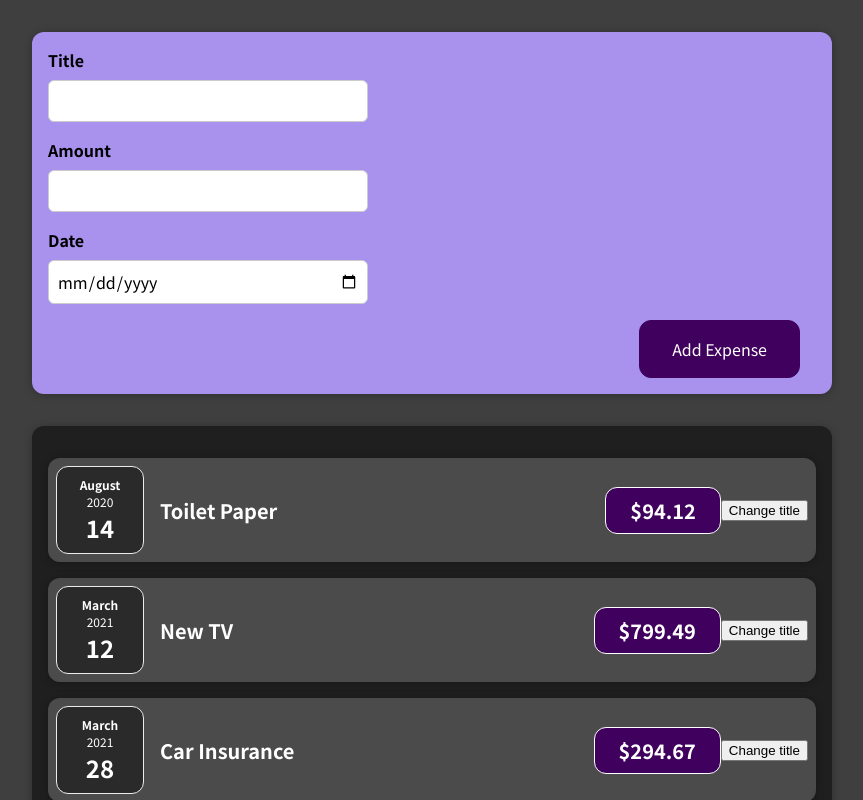
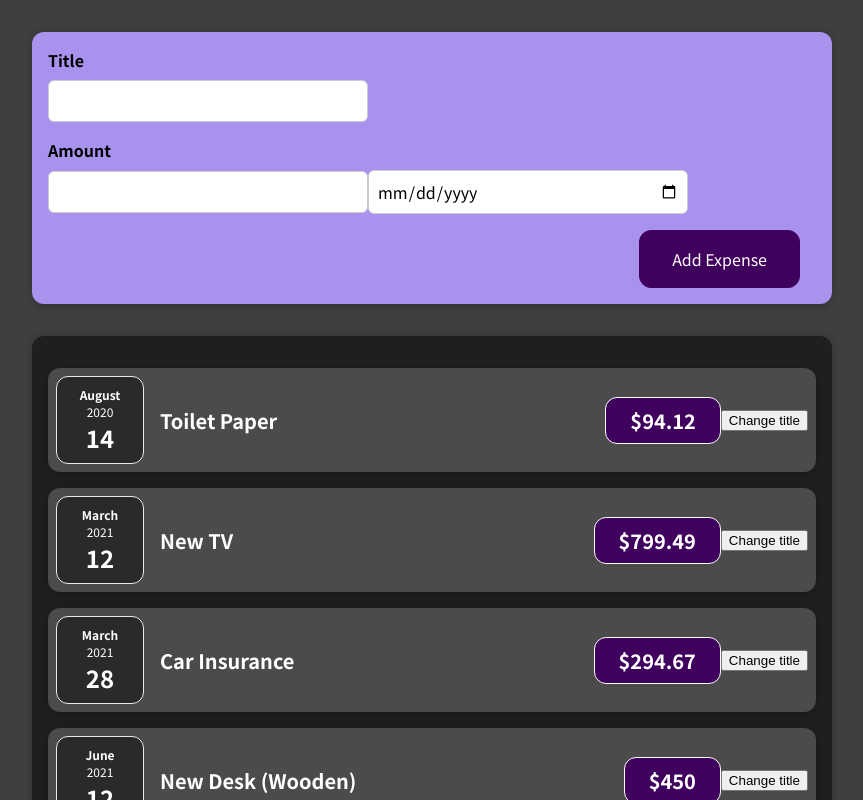
Before and after one commit to romanlesnoy/expenses-tracker-react, a React (Create React App) app in the folder 01-starting-setup/: page / in a window 1280 px wide. Shown: the top 800 px of the page, without its empty margins (208-1071 px from the left). Built offline with nearby package versions, Linux system fonts and the light colour scheme.

Commit message:
Lift the NewExpense data up to the App component

```diff
--- a/01-starting-setup/src/App.js
+++ b/01-starting-setup/src/App.js
@@ -31,9 +31,15 @@ function App() {
         },
     ];
 
+    const appExpenseHandler = expense => {
+        console.log("in app js");
+
+        console.log(expense);
+    };
+
     return (
         <div>
-            <NewExpense />
+            <NewExpense onAddExpense={appExpenseHandler}/>
             <Expenses items={expenses} />
         </div>
     );
--- a/01-starting-setup/src/components/NewExpense/ExpenseForm.js
+++ b/01-starting-setup/src/components/NewExpense/ExpenseForm.js
@@ -2,7 +2,7 @@ import React, { useState } from "react";
 
 import "./ExpenseForm.css";
 
-function ExpenseForm() {
+function ExpenseForm(props) {
     const [enteredTitle, setEnteredTitle] = useState("");
     const [enteredAmount, setEnteredAmount] = useState("");
     const [enteredDate, setEnteredDate] = useState("");
@@ -51,7 +51,8 @@ function ExpenseForm() {
             date: new Date(enteredDate),
         };
 
-        console.log(expenseData);
+        props.onSaveExpenseData(expenseData);
+
         setEnteredTitle('');
         setEnteredAmount('');
         setEnteredDate('');
@@ -79,12 +80,6 @@ function ExpenseForm() {
                         value={enteredAmount}
                         onChange={amountChangeHandler}
                     />
-                </div>
-            </div>
-
-            <div className="new-expense__controls">
-                <div className="new-expense__control">
-                    <label>Date</label>
                     <input
                         type="date"
                         mmin="2019-01-01"
--- a/01-starting-setup/src/components/NewExpense/NewExpense.js
+++ b/01-starting-setup/src/components/NewExpense/NewExpense.js
@@ -3,10 +3,19 @@ import React from 'react';
 import ExpenseForm from './ExpenseForm';
 import './NewExpense.css';
 
-function NewExpense() {
+function NewExpense(props) {
+    const saveExpanseDataHandler = (enteredExpanseData) => {
+        const expanseData = {
+            ...enteredExpanseData,
+            id: Math.random().toString()
+        };
+
+        props.onAddExpense(expanseData);
+    };
+
     return (
         <div className='new-expense'>
-            <ExpenseForm />
+            <ExpenseForm onSaveExpenseData={saveExpanseDataHandler}/>
         </div>
     );
 }
```
